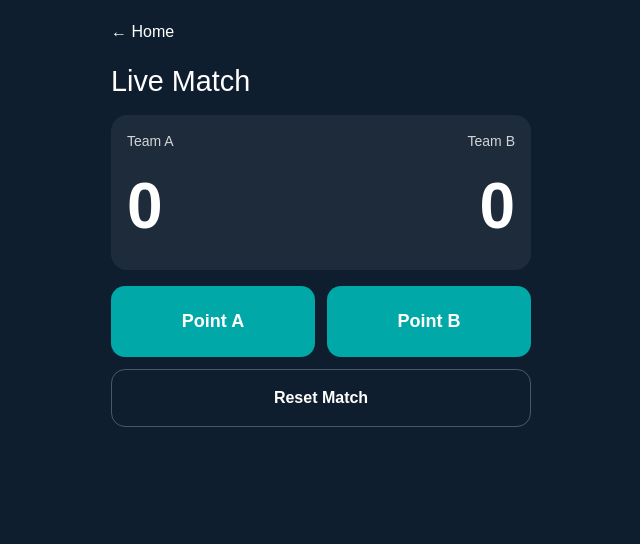
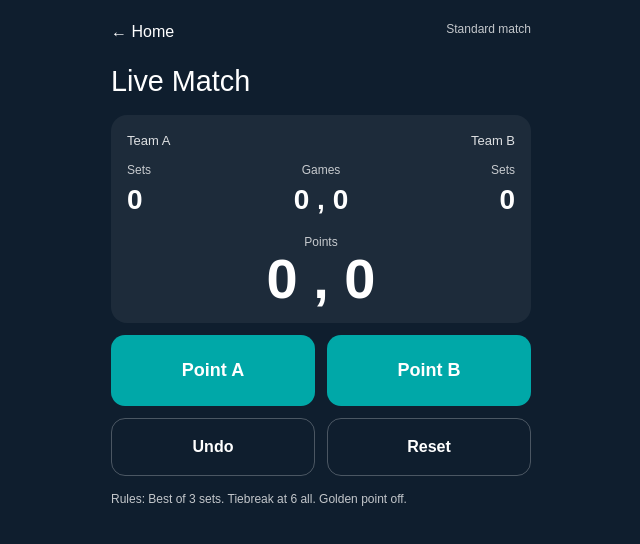
Before and after one commit to DavidBSA/easypadel-score, a Next.js app: page /match in a window 1280 px wide. Shown: the top 544 px of the page, without its empty margins (319-959 px from the left). Built offline with nearby package versions, Linux system fonts and the light colour scheme.

Commit message:
Add tennis style scoring for standard match

```diff
--- a/app/match/page.tsx
+++ b/app/match/page.tsx
@@ -1,27 +1,231 @@
 "use client";
 
-import { useState } from "react";
+import { useMemo, useState } from "react";
 import Link from "next/link";
 
 const NAVY = "#0F1E2E";
 const TEAL = "#00A8A8";
 const WHITE = "#FFFFFF";
 
-export default function MatchPage() {
-  const [a, setA] = useState(0);
-  const [b, setB] = useState(0);
+type Team = "A" | "B";
 
-  function pointA() {
-    setA((v) => v + 1);
+type EventType = "point_a" | "point_b" | "undo" | "end";
+
+type Rules = {
+  bestOfSets: 3; // fixed for now
+  goldenPoint: boolean; // at deuce, next point wins game
+  tiebreakAtSixAll: boolean; // standard tennis/padel
+  superTiebreakFinalSet: boolean; // not used yet, placeholder
+};
+
+type State = {
+  setsA: number;
+  setsB: number;
+  gamesA: number;
+  gamesB: number;
+  pointsA: number;
+  pointsB: number;
+  finished: boolean;
+  note: string;
+};
+
+const DEFAULT_RULES: Rules = {
+  bestOfSets: 3,
+  goldenPoint: false,
+  tiebreakAtSixAll: true,
+  superTiebreakFinalSet: false,
+};
+
+function pointsLabel(pointsA: number, pointsB: number, rules: Rules) {
+  // deuce/adv logic
+  if (pointsA >= 3 && pointsB >= 3) {
+    if (pointsA === pointsB) return { a: "40", b: "40", note: "Deuce" };
+
+    if (rules.goldenPoint) {
+      return { a: "GP", b: "GP", note: "Golden Point" };
+    }
+
+    if (pointsA === pointsB + 1) return { a: "Ad", b: "40", note: "Adv A" };
+    if (pointsB === pointsA + 1) return { a: "40", b: "Ad", note: "Adv B" };
+    return { a: "40", b: "40", note: "" };
   }
 
-  function pointB() {
-    setB((v) => v + 1);
+  const map = ["0", "15", "30", "40"] as const;
+  return {
+    a: map[Math.min(pointsA, 3)],
+    b: map[Math.min(pointsB, 3)],
+    note: "",
+  };
+}
+
+function isGameOver(pointsA: number, pointsB: number, rules: Rules) {
+  // Golden point: at deuce (3-3 or later), next point wins
+  if (rules.goldenPoint && pointsA >= 3 && pointsB >= 3) {
+    return pointsA !== pointsB; // first to lead after deuce
+  }
+
+  // Standard: win by 2 after at least 4 points
+  if (pointsA >= 4 || pointsB >= 4) {
+    return Math.abs(pointsA - pointsB) >= 2;
+  }
+  return false;
+}
+
+function gameWinner(pointsA: number, pointsB: number): Team {
+  return pointsA > pointsB ? "A" : "B";
+}
+
+function isSetOver(gamesA: number, gamesB: number, rules: Rules) {
+  // Tiebreak at 6-6 means set ends at 7-6 after tiebreak (we implement as a game for now)
+  // For now: normal set end, 6 with 2 game lead, OR 7-6 if tiebreak happened.
+  const maxG = Math.max(gamesA, gamesB);
+  const diff = Math.abs(gamesA - gamesB);
+
+  if (maxG >= 6 && diff >= 2) return true;
+
+  if (rules.tiebreakAtSixAll) {
+    if ((gamesA === 7 && gamesB === 6) || (gamesB === 7 && gamesA === 6)) return true;
+  }
+
+  return false;
+}
+
+function setWinner(gamesA: number, gamesB: number): Team {
+  return gamesA > gamesB ? "A" : "B";
+}
+
+function targetSets(rules: Rules) {
+  // bestOf3 -> first to 2
+  return 2;
+}
+
+function isTiebreakMode(gamesA: number, gamesB: number, rules: Rules) {
+  return rules.tiebreakAtSixAll && gamesA === 6 && gamesB === 6;
+}
+
+function computeState(events: EventType[], rules: Rules): State {
+  // Apply undo by removing last point event
+  const stack: EventType[] = [];
+  for (const e of events) {
+    if (e === "undo") {
+      for (let i = stack.length - 1; i >= 0; i--) {
+        if (stack[i] === "point_a" || stack[i] === "point_b") {
+          stack.splice(i, 1);
+          break;
+        }
+      }
+      continue;
+    }
+    stack.push(e);
+  }
+
+  let setsA = 0;
+  let setsB = 0;
+  let gamesA = 0;
+  let gamesB = 0;
+  let pointsA = 0;
+  let pointsB = 0;
+  let finished = false;
+  let note = "";
+
+  for (const e of stack) {
+    if (e === "end") {
+      finished = true;
+      note = "Match ended";
+      break;
+    }
+
+    const inTiebreak = isTiebreakMode(gamesA, gamesB, rules);
+
+    if (e === "point_a") pointsA += 1;
+    if (e === "point_b") pointsB += 1;
+
+    if (inTiebreak) {
+      // Tiebreak rules: first to 7, win by 2
+      const maxP = Math.max(pointsA, pointsB);
+      const diff = Math.abs(pointsA - pointsB);
+      const tbOver = maxP >= 7 && diff >= 2;
+
+      if (tbOver) {
+        const w = gameWinner(pointsA, pointsB); // winner of tiebreak "game"
+        if (w === "A") gamesA = 7;
+        else gamesB = 7;
+
+        pointsA = 0;
+        pointsB = 0;
+
+        // set ends at 7-6
+        const sw = setWinner(gamesA, gamesB);
+        if (sw === "A") setsA += 1;
+        else setsB += 1;
+
+        gamesA = 0;
+        gamesB = 0;
+
+        if (setsA === targetSets(rules) || setsB === targetSets(rules)) {
+          finished = true;
+          note = "Match finished";
+          break;
+        }
+      }
+
+      continue;
+    }
+
+    if (isGameOver(pointsA, pointsB, rules)) {
+      const w = gameWinner(pointsA, pointsB);
+      if (w === "A") gamesA += 1;
+      else gamesB += 1;
+
+      pointsA = 0;
+      pointsB = 0;
+
+      if (isSetOver(gamesA, gamesB, rules)) {
+        const sw = setWinner(gamesA, gamesB);
+        if (sw === "A") setsA += 1;
+        else setsB += 1;
+
+        gamesA = 0;
+        gamesB = 0;
+
+        if (setsA === targetSets(rules) || setsB === targetSets(rules)) {
+          finished = true;
+          note = "Match finished";
+          break;
+        }
+      }
+    }
+  }
+
+  if (!finished) {
+    const inTiebreak = isTiebreakMode(gamesA, gamesB, rules);
+    if (inTiebreak) note = "Tiebreak";
+  }
+
+  return { setsA, setsB, gamesA, gamesB, pointsA, pointsB, finished, note };
+}
+
+export default function MatchPage() {
+  const [events, setEvents] = useState<EventType[]>([]);
+  const [rules] = useState<Rules>(DEFAULT_RULES);
+
+  const state = useMemo(() => computeState(events, rules), [events, rules]);
+  const pointView = useMemo(
+    () => pointsLabel(state.pointsA, state.pointsB, rules),
+    [state.pointsA, state.pointsB, rules]
+  );
+
+  function add(e: EventType) {
+    if (state.finished) return;
+    setEvents((prev) => [...prev, e]);
+  }
+
+  function undo() {
+    setEvents((prev) => [...prev, "undo"]);
   }
 
   function reset() {
-    setA(0);
-    setB(0);
+    setEvents([]);
   }
 
   return (
@@ -37,53 +241,59 @@ export default function MatchPage() {
       }}
     >
       <div style={{ width: "100%", maxWidth: "420px" }}>
-        <div style={{ marginBottom: "16px" }}>
+        <div style={{ marginBottom: "16px", display: "flex", justifyContent: "space-between" }}>
           <Link href="/" style={{ color: WHITE }}>
             ← Home
           </Link>
+          <div style={{ opacity: 0.75, fontSize: 12 }}>Standard match</div>
         </div>
 
-        <h1 style={{ fontSize: "1.8rem", marginBottom: "12px" }}>
-          Live Match
-        </h1>
+        <h1 style={{ fontSize: "1.8rem", marginBottom: "12px" }}>Live Match</h1>
 
         <div
           style={{
             background: "rgba(255,255,255,0.06)",
             borderRadius: "16px",
             padding: "16px",
-            marginBottom: "16px",
+            marginBottom: "12px",
           }}
         >
-          <div
-            style={{
-              display: "flex",
-              justifyContent: "space-between",
-              fontSize: "14px",
-              opacity: 0.8,
-            }}
-          >
-            <div>Team A</div>
-            <div>Team B</div>
+          <div style={{ display: "flex", justifyContent: "space-between", opacity: 0.85 }}>
+            <div style={{ fontSize: 13 }}>Team A</div>
+            <div style={{ fontSize: 13 }}>Team B</div>
           </div>
 
-          <div
-            style={{
-              display: "flex",
-              justifyContent: "space-between",
-              fontSize: "64px",
-              fontWeight: 800,
-              marginTop: "6px",
-            }}
-          >
-            <div>{a}</div>
-            <div>{b}</div>
+          <div style={{ display: "flex", justifyContent: "space-between", marginTop: 10 }}>
+            <div style={{ textAlign: "left" }}>
+              <div style={{ fontSize: 12, opacity: 0.75 }}>Sets</div>
+              <div style={{ fontSize: 28, fontWeight: 800 }}>{state.setsA}</div>
+            </div>
+            <div style={{ textAlign: "center" }}>
+              <div style={{ fontSize: 12, opacity: 0.75 }}>Games</div>
+              <div style={{ fontSize: 28, fontWeight: 800 }}>
+                {state.gamesA} , {state.gamesB}
+              </div>
+            </div>
+            <div style={{ textAlign: "right" }}>
+              <div style={{ fontSize: 12, opacity: 0.75 }}>Sets</div>
+              <div style={{ fontSize: 28, fontWeight: 800 }}>{state.setsB}</div>
+            </div>
+          </div>
+
+          <div style={{ marginTop: 12, textAlign: "center" }}>
+            <div style={{ fontSize: 12, opacity: 0.75 }}>Points</div>
+            <div style={{ fontSize: 56, fontWeight: 900, lineHeight: 1 }}>
+              {pointView.a} , {pointView.b}
+            </div>
+            {state.note ? (
+              <div style={{ marginTop: 6, fontSize: 12, opacity: 0.8 }}>{state.note}</div>
+            ) : null}
           </div>
         </div>
 
         <div style={{ display: "grid", gridTemplateColumns: "1fr 1fr", gap: 12 }}>
           <button
-            onClick={pointA}
+            onClick={() => add("point_a")}
             style={{
               padding: "22px",
               borderRadius: "14px",
@@ -91,7 +301,7 @@ export default function MatchPage() {
               background: TEAL,
               color: WHITE,
               fontSize: "18px",
-              fontWeight: 700,
+              fontWeight: 800,
               cursor: "pointer",
             }}
           >
@@ -99,7 +309,7 @@ export default function MatchPage() {
           </button>
 
           <button
-            onClick={pointB}
+            onClick={() => add("point_b")}
             style={{
               padding: "22px",
               borderRadius: "14px",
@@ -107,11 +317,27 @@ export default function MatchPage() {
               background: TEAL,
               color: WHITE,
               fontSize: "18px",
-              fontWeight: 700,
+              fontWeight: 800,
               cursor: "pointer",
             }}
           >
             Point B
+          </button>
+
+          <button
+            onClick={undo}
+            style={{
+              padding: "16px",
+              borderRadius: "14px",
+              border: "1px solid rgba(255,255,255,0.25)",
+              background: "transparent",
+              color: WHITE,
+              fontSize: "16px",
+              fontWeight: 800,
+              cursor: "pointer",
+            }}
+          >
+            Undo
           </button>
 
           <button
@@ -123,13 +349,16 @@ export default function MatchPage() {
               background: "transparent",
               color: WHITE,
               fontSize: "16px",
-              fontWeight: 700,
+              fontWeight: 800,
               cursor: "pointer",
-              gridColumn: "span 2",
             }}
           >
-            Reset Match
+            Reset
           </button>
+        </div>
+
+        <div style={{ marginTop: 14, fontSize: 12, opacity: 0.75 }}>
+          Rules: Best of 3 sets. Tiebreak at 6 all. Golden point off.
         </div>
       </div>
     </main>
```
